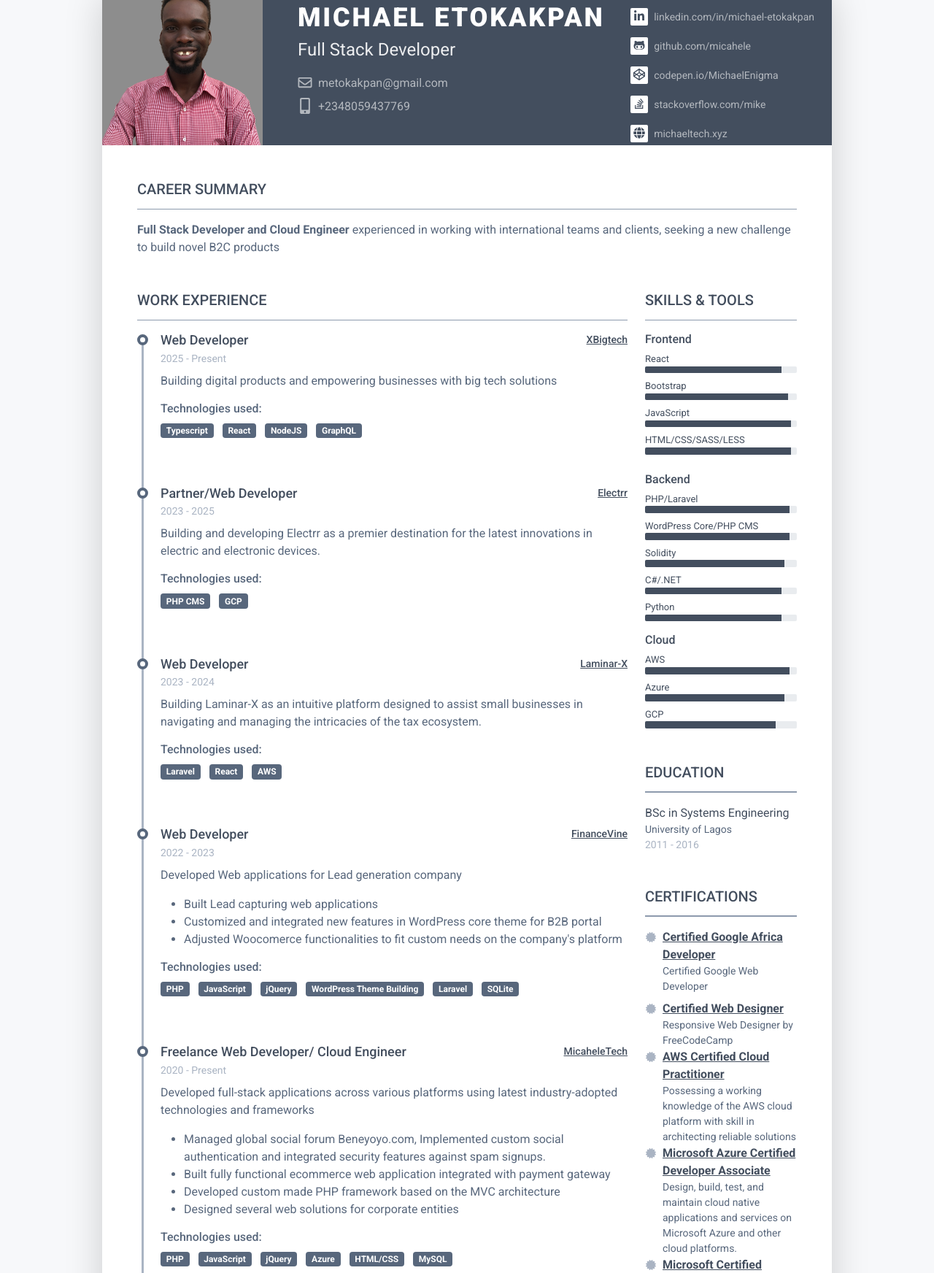
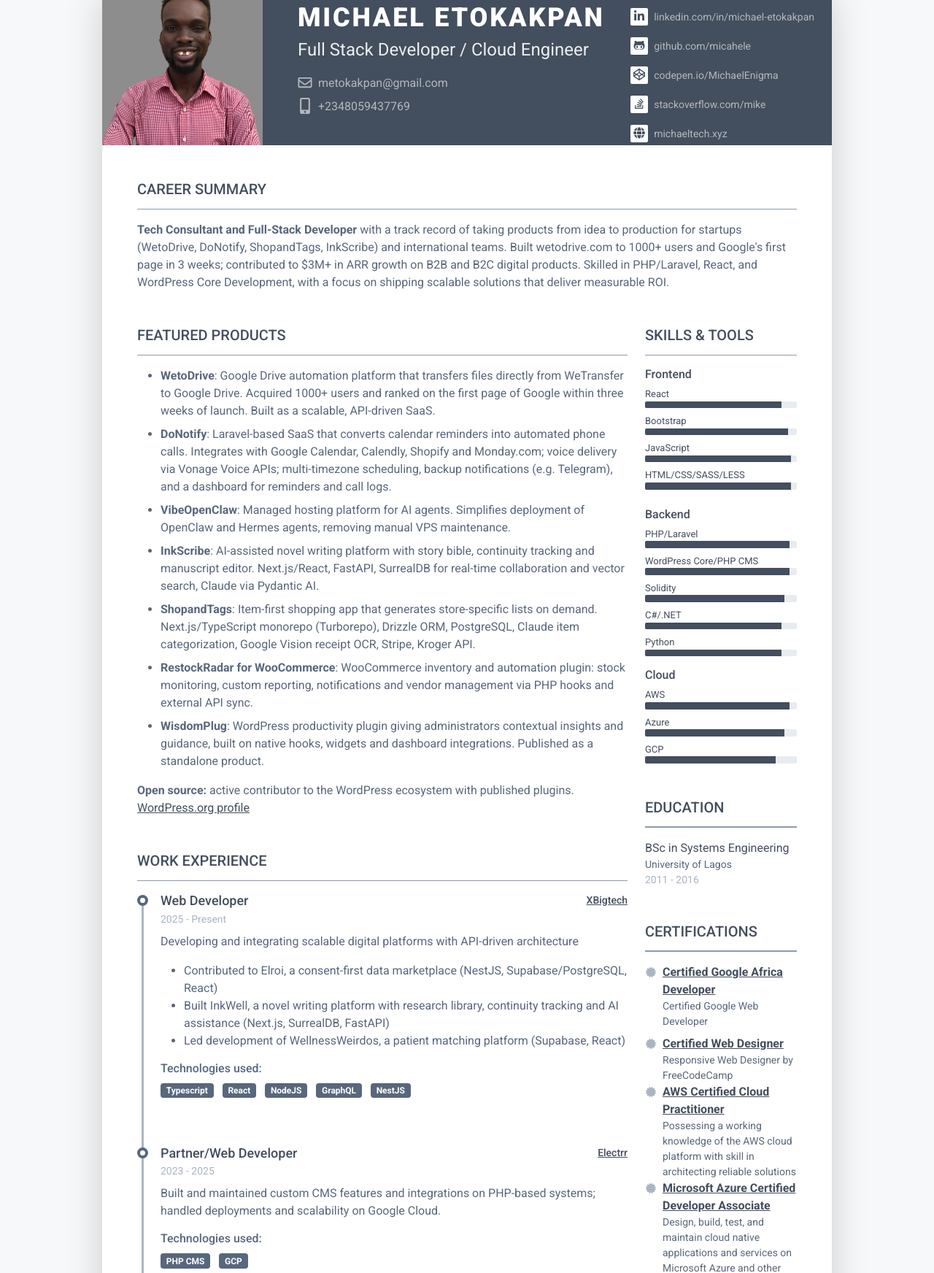
Before and after one commit to MicahelE/My-CV, a plain HTML site: page index.html in a window 1280 px wide. Shown: the part 51-1795 px from the top of the page at 73% size. Drawn offline with Linux system fonts and the light colour scheme.

Commit message:
Update CV from latest document

```diff
--- a/index.html
+++ b/index.html
@@ -36,7 +36,7 @@
 					    <div class="row p-4 justify-content-center justify-content-md-between">
 						    <div class="primary-info col-auto">
 							    <h1 class="name mt-0 mb-1 text-white text-uppercase text-uppercase">MICHAEL ETOKAKPAN</h1>
-							    <div class="title mb-3">Full Stack Developer</div>
+							    <div class="title mb-3">Full Stack Developer / Cloud Engineer</div>
 							    <ul class="list-unstyled">
 								    <li class="mb-2"><a class="text-link" href="#"><i class="far fa-envelope fa-fw me-2" data-fa-transform="grow-3"></i>metokakpan@gmail.com</a></li>
 								    <li><a class="text-link" href="#"><i class="fas fa-mobile-alt fa-fw me-2" data-fa-transform="grow-6"></i>+2348059437769</a></li>
@@ -62,13 +62,27 @@
 			    <section class="resume-section summary-section mb-5">
 				    <h2 class="resume-section-title text-uppercase font-weight-bold pb-3 mb-3">Career Summary</h2>
 				    <div class="resume-section-content">
-					    <p class="mb-0"> <b> Full Stack Developer and Cloud Engineer</b> experienced in working with international teams and
-							clients, seeking a new challenge to build novel B2C products</p>
+					    <p class="mb-0"> <b>Tech Consultant and Full-Stack Developer</b> with a track record of taking products from idea to production for startups (WetoDrive, DoNotify, ShopandTags, InkScribe) and international teams. Built wetodrive.com to 1000+ users and Google's first page in 3 weeks; contributed to $3M+ in ARR growth on B2B and B2C digital products. Skilled in PHP/Laravel, React, and WordPress Core Development, with a focus on shipping scalable solutions that deliver measurable ROI.</p>
 				    </div>
 			    </section><!--//summary-section-->
 			    <div class="row">
 				    <div class="col-lg-9">
-					    <section class="resume-section experience-section mb-5">
+					    <section class="resume-section mb-5">
+							    <h2 class="resume-section-title text-uppercase font-weight-bold pb-3 mb-3">Featured Products</h2>
+							    <div class="resume-section-content">
+								    <ul>
+<li class="mb-2"><b>WetoDrive</b>: Google Drive automation platform that transfers files directly from WeTransfer to Google Drive. Acquired 1000+ users and ranked on the first page of Google within three weeks of launch. Built as a scalable, API-driven SaaS.</li>
+<li class="mb-2"><b>DoNotify</b>: Laravel-based SaaS that converts calendar reminders into automated phone calls. Integrates with Google Calendar, Calendly, Shopify and Monday.com; voice delivery via Vonage Voice APIs; multi-timezone scheduling, backup notifications (e.g. Telegram), and a dashboard for reminders and call logs.</li>
+<li class="mb-2"><b>VibeOpenClaw</b>: Managed hosting platform for AI agents. Simplifies deployment of OpenClaw and Hermes agents, removing manual VPS maintenance.</li>
+<li class="mb-2"><b>InkScribe</b>: AI-assisted novel writing platform with story bible, continuity tracking and manuscript editor. Next.js/React, FastAPI, SurrealDB for real-time collaboration and vector search, Claude via Pydantic AI.</li>
+<li class="mb-2"><b>ShopandTags</b>: Item-first shopping app that generates store-specific lists on demand. Next.js/TypeScript monorepo (Turborepo), Drizzle ORM, PostgreSQL, Claude item categorization, Google Vision receipt OCR, Stripe, Kroger API.</li>
+<li class="mb-2"><b>RestockRadar for WooCommerce</b>: WooCommerce inventory and automation plugin: stock monitoring, custom reporting, notifications and vendor management via PHP hooks and external API sync.</li>
+<li class="mb-2"><b>WisdomPlug</b>: WordPress productivity plugin giving administrators contextual insights and guidance, built on native hooks, widgets and dashboard integrations. Published as a standalone product.</li>
+								    </ul>
+								    <p class="mb-0"><b>Open source:</b> active contributor to the WordPress ecosystem with published plugins. <a href="https://w.org/@micahele" target="_blank">WordPress.org profile</a></p>
+							    </div>
+						    </section>
+						    <section class="resume-section experience-section mb-5">
 						    <h2 class="resume-section-title text-uppercase font-weight-bold pb-3 mb-3">Work Experience</h2>
 						    <div class="resume-section-content">
 							    <div class="resume-timeline position-relative">
@@ -85,7 +99,12 @@
 									    <div class="resume-timeline-item-desc">
 										    <!-- <p>Building and implementing web solutions and applications</p>
 										    <h4 class="resume-timeline-item-desc-heading font-weight-bold">Achievements:</h4> -->
-										    <p>Building digital products and empowering businesses with big tech solutions</p>
+										    <p>Developing and integrating scalable digital platforms with API-driven architecture</p>
+											    <ul>
+													<li>Contributed to Elroi, a consent-first data marketplace (NestJS, Supabase/PostgreSQL, React)</li>
+													<li>Built InkWell, a novel writing platform with research library, continuity tracking and AI assistance (Next.js, SurrealDB, FastAPI)</li>
+													<li>Led development of WellnessWeirdos, a patient matching platform (Supabase, React)</li>
+											    </ul>
 										    <!-- <ul>
 												<li>Built Lead capturing web applications</li>
 										    </ul> -->
@@ -95,6 +114,7 @@
 												<li class="list-inline-item"><span class="badge bg-secondary badge-pill">React</span></li>
 												<li class="list-inline-item"><span class="badge bg-secondary badge-pill">NodeJS</span></li>
 												<li class="list-inline-item"><span class="badge bg-secondary badge-pill">GraphQL</span></li>
+													<li class="list-inline-item"><span class="badge bg-secondary badge-pill">NestJS</span></li>
 										    </ul>
 									    </div><!--//resume-timeline-item-desc-->
 
@@ -112,7 +132,7 @@
 									    <div class="resume-timeline-item-desc">
 										    <!-- <p>Building and implementing web solutions and applications</p>
 										    <h4 class="resume-timeline-item-desc-heading font-weight-bold">Achievements:</h4> -->
-										    <p>Building and developing Electrr as a premier destination for the latest innovations in electric and electronic devices.</p>
+										    <p>Built and maintained custom CMS features and integrations on PHP-based systems; handled deployments and scalability on Google Cloud.</p>
 										    <!-- <ul>
 												<li>Built Lead capturing web applications</li>
 										    </ul> -->
@@ -137,7 +157,7 @@
 									    <div class="resume-timeline-item-desc">
 										    <!-- <p>Building and implementing web solutions and applications</p>
 										    <h4 class="resume-timeline-item-desc-heading font-weight-bold">Achievements:</h4> -->
-										    <p>Building Laminar-X as an intuitive platform designed to assist small businesses in navigating and managing the intricacies of the tax ecosystem.</p>
+										    <p>Built an intuitive tax management platform for small businesses using a PHP/Laravel backend and a Next.js frontend.</p>
 										    <!-- <ul>
 												<li>Built Lead capturing web applications</li>
 										    </ul> -->
@@ -199,7 +219,7 @@
 													authentication and integrated security features against spam signups.</li>
 											    <li>Built fully functional ecommerce web application integrated with payment gateway</li>
 											    <li>Developed custom made PHP framework based on the MVC architecture </li>
-											    <li>Designed several web solutions for corporate entities </li>
+											    <li>Delivered client sites with tailored themes, plugins, and performance optimizations</li>
 										    </ul>
 										    <h4 class="resume-timeline-item-desc-heading font-weight-bold">Technologies used:</h4>
 										    <ul class="list-inline">
```
